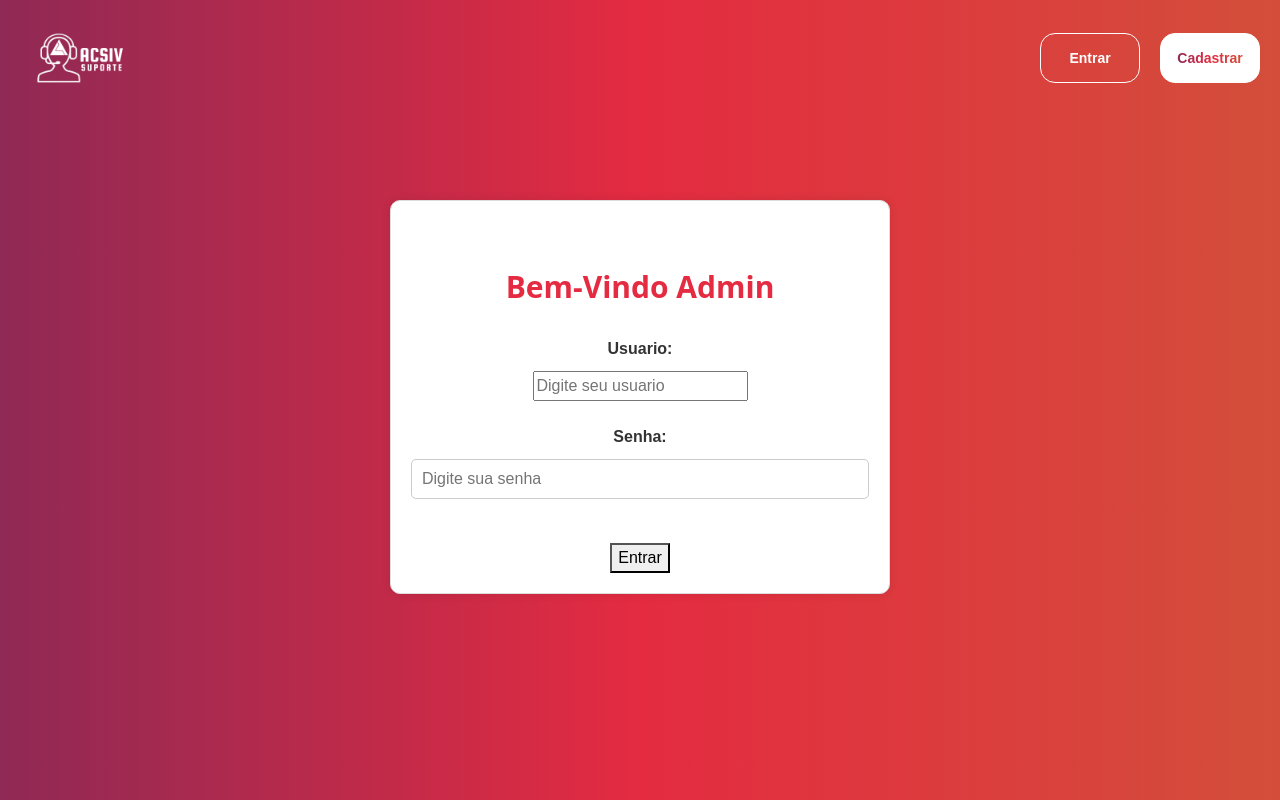
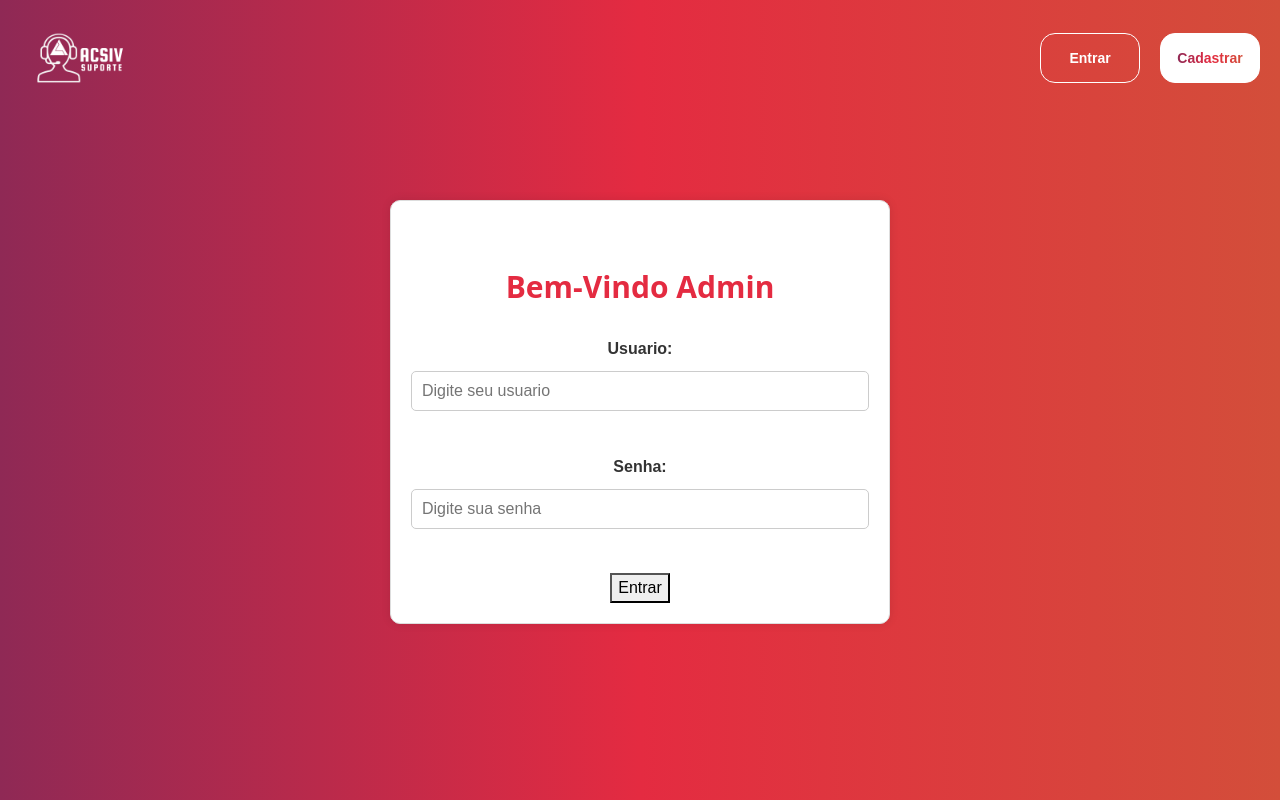
Before and after one commit to juliapzp/projeto-sa, a React (Vite) app in the folder frontend/: page /LoginAdmin in a window 1280 px wide. Shown: the top 800 px of the page. Built offline with nearby package versions, Linux system fonts and the light colour scheme.

Commit message:
Add files via upload

```diff
--- a/frontend/src/pages/css/Login.css
+++ b/frontend/src/pages/css/Login.css
@@ -14,20 +14,11 @@
   font-size: 30px;
 }
 
-.labelCliente {
+.labelCliente, .labelAdmin, .labelEmail {
   justify-content: left;
   margin-right: 400px;
 }
 
-.labelAdmin {
-  justify-content: left;
-  margin-right: 400px;
-}
-
-.labelEmail {
-  justify-content: left;
-  margin-right: 400px;
-}
 
 .login-container {
   width: 500px;
@@ -53,8 +44,8 @@
   color: #333;
 }
 
-.login-container input[type="email"],
-.login-container input[type="password"] {
+.login-container input[type="usuario"],
+.login-container input[type="password"], .usuario_admin {
   width: 100%;
   height: 40px;
   margin-bottom: 20px;
@@ -63,7 +54,7 @@
   border-radius: 5px;
 }
 
-.login-container input[type="email"]:focus,
+.login-container input[type="usuario"]:focus,
 .login-container input[type="password"]:focus {
   border-color: #aaa;
   box-shadow: 0 0 10px rgba(0, 0, 0, 0.1);
@@ -92,3 +83,12 @@ h4 {
   margin-top: 20px;
   margin-bottom: 30px;
 }
+
+input{
+  width: 100%;
+  height: 40px;
+  margin-bottom: 20px;
+  padding: 10px;
+  border: 1px solid #ccc;
+  border-radius: 5px;
+}
```
